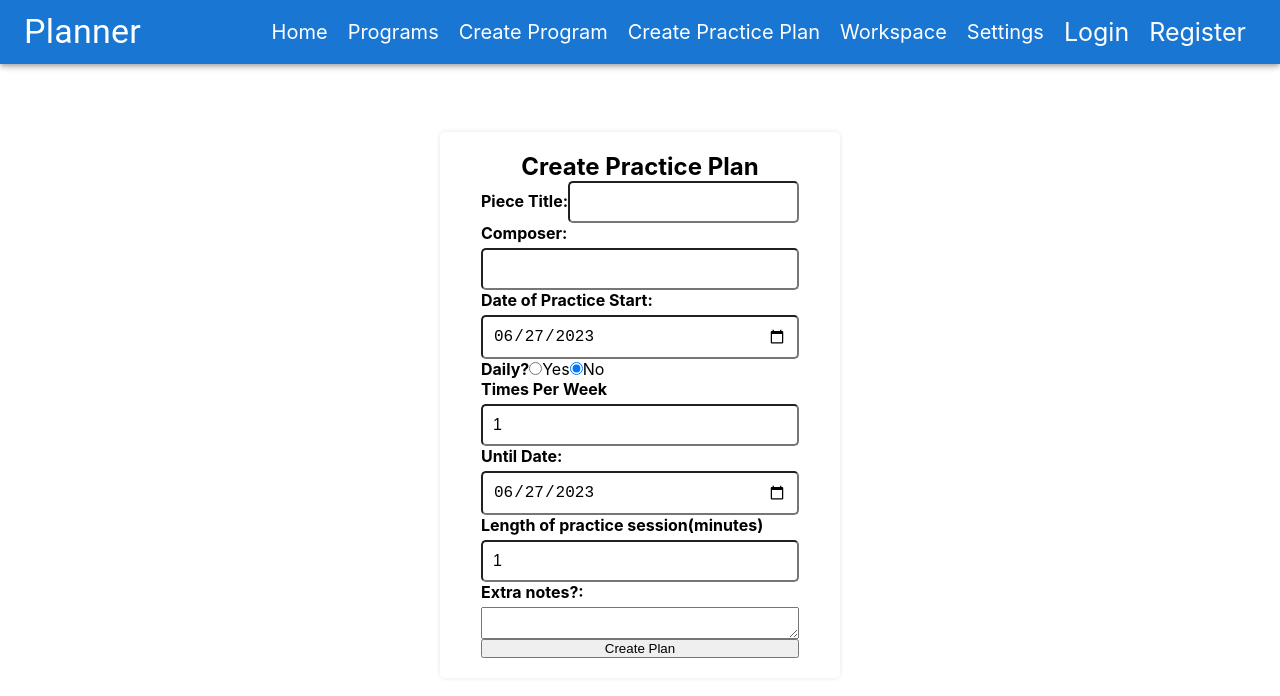
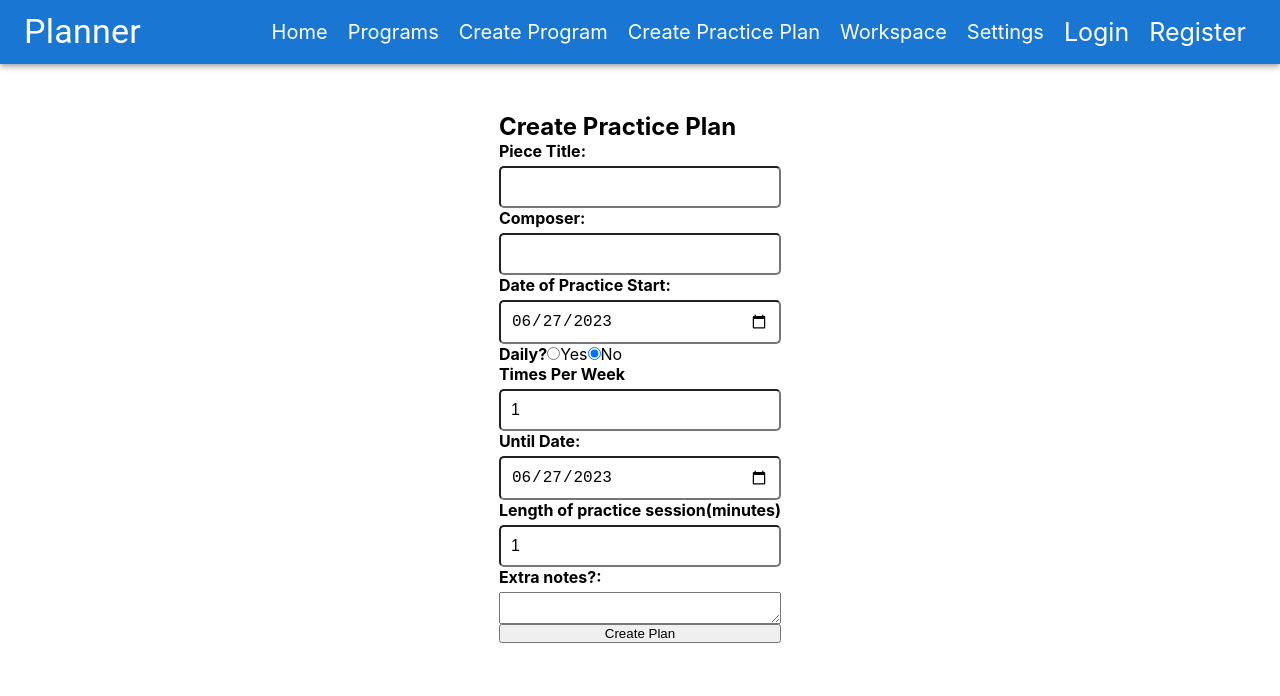
Before and after one commit to shoneriki/mern-practice, a React (Create React App) app in the folder client/: page /practice-plan/create in a window 1280 px wide. Shown: the top 696 px of the page. Built offline with nearby package versions, Linux system fonts and the light colour scheme.

Commit message:
stylistic changes for practice plan

```diff
--- a/client/src/App.css
+++ b/client/src/App.css
@@ -149,7 +149,7 @@ a {
   width: 30%;
 }
 
-
+/*
 .create-practice-plan {
   display: flex;
   flex-direction: column;
@@ -161,8 +161,13 @@ a {
   box-shadow: 0 0 5px rgba(0, 0, 0, 0.1);
   margin: 20px;
   width: 400px;
-}
-.create-practice-plan form {
+} */
+/* .create-practice-plan form {
+  display: flex;
+  flex-direction: column;
+} */
+
+.practice-plan-form {
   display: flex;
   flex-direction: column;
 }
--- a/client/src/components/PracticePlanForm.js
+++ b/client/src/components/PracticePlanForm.js
@@ -1,4 +1,6 @@
 import React from "react";
+
+import {Box} from "@mui/material"
 
 export const PracticePlanForm = ({
   practicePlan,
@@ -8,8 +10,14 @@ export const PracticePlanForm = ({
   suggestions,
 }) => {
   return (
-    <form onSubmit={handleSubmit}>
-      <div>
+    <form className="practice-plan-form" onSubmit={handleSubmit}>
+      <Box
+        sx={{
+          display: "flex",
+          flexDirection: "column",
+        }}
+
+      >
         <label htmlFor="pieceTitle">Piece Title:</label>
         <input
           type="text"
@@ -19,7 +27,7 @@ export const PracticePlanForm = ({
           onChange={handleChange}
         />
         {suggestions.length > 0 && (
-          <div
+          <section
             style={{
               border: "1px solid #ccc",
               borderRadius: "4px",
@@ -29,17 +37,17 @@ export const PracticePlanForm = ({
             }}
           >
             {suggestions.map((suggestion) => (
-              <div
+              <section
                 key={suggestion._id}
                 style={{ padding: "4px", cursor: "pointer" }}
                 onClick={() => handleValueChange(suggestion)}
               >
-                {suggestion.pieceTitle} by {suggestion.composer},
-              </div>
+                {suggestion.name} by {suggestion.composer},
+              </section>
             ))}
-          </div>
+          </section>
         )}
-      </div>
+      </Box>
       <label htmlFor="Composer">Composer:</label>
       <input
         type="text"
@@ -57,7 +65,7 @@ export const PracticePlanForm = ({
         value={practicePlan.practiceStartDate}
         onChange={handleChange}
       />
-      <div>
+      <section>
         <label htmlFor="daily">Daily?</label>
         <input
           type="radio"
@@ -77,7 +85,7 @@ export const PracticePlanForm = ({
           onChange={handleChange}
         />
         No
-      </div>
+      </section>
       {!practicePlan.daily ? (
         <>
           <label htmlFor="timesPerWeek">Times Per Week</label>
```
